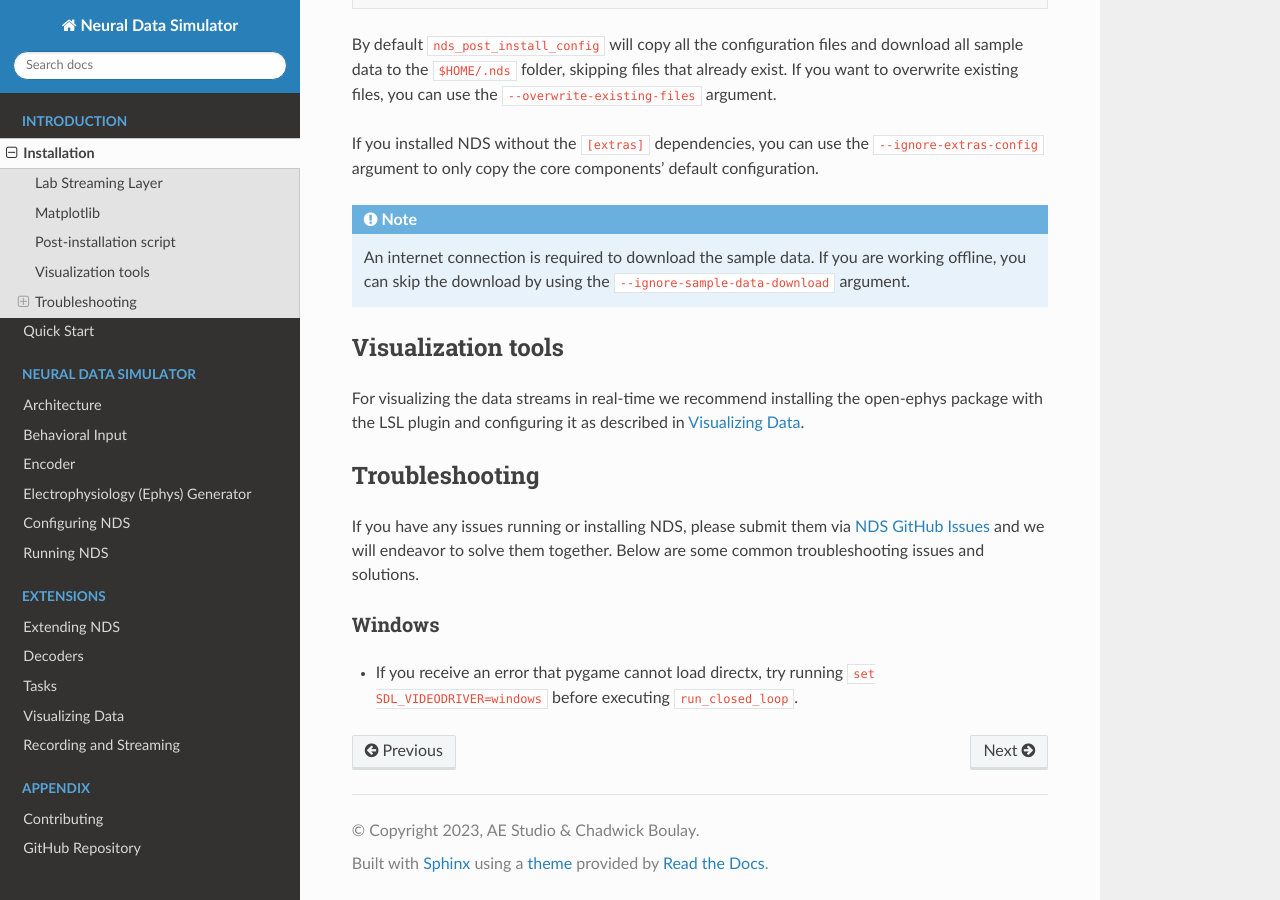
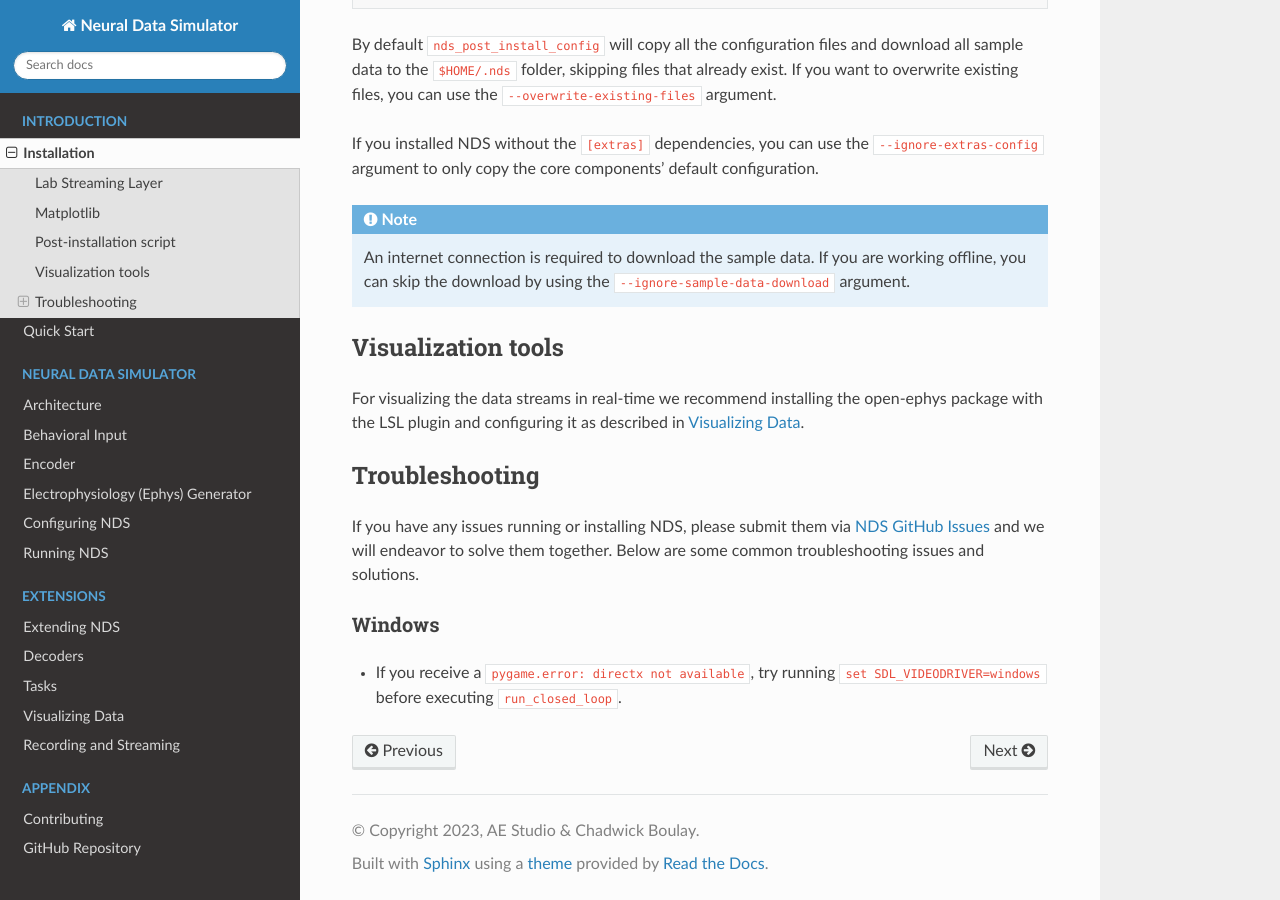
Before and after one commit to agencyenterprise/neural-data-simulator, a Sphinx documentation site: the page built from docs/source/installation.md, in a window 1280 px wide and 900 px high, scrolled down 1869 px. Built offline with Sphinx 7.4.7 and the Read the Docs theme 2.0.0, drawn with Linux system fonts in a browser that asks for light colours; pages that are not in the unit, such as notebooks, are missing from menus.

Commit message:
include error name

```diff
--- a/docs/source/installation.md
+++ b/docs/source/installation.md
@@ -83,4 +83,4 @@ Below are some common troubleshooting issues and solutions.
 
 ### Windows
 
-- If you receive an error that pygame cannot load directx, try running `set SDL_VIDEODRIVER=windows` before executing `run_closed_loop`.
+- If you receive a `pygame.error: directx not available`, try running `set SDL_VIDEODRIVER=windows` before executing `run_closed_loop`.
```
